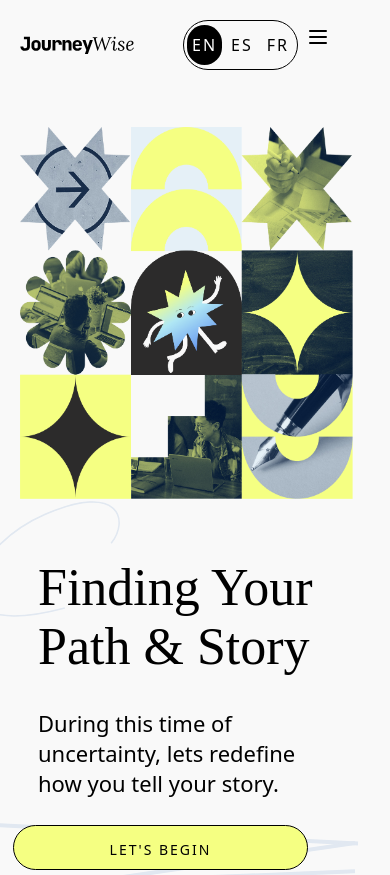
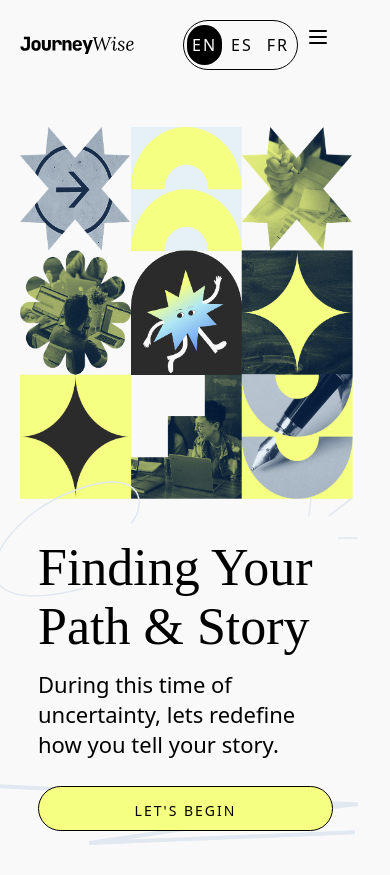
Before and after one commit to cherryontech/JourneyWise, a React (Vite) app in the folder app/: page / in a window 390 px wide. Shown: the top 875 px of the page. Built offline with nearby package versions, Linux system fonts and the light colour scheme; a web font is replaced by a local one.

Commit message:
fixed homepage vectors on mobile

```diff
--- a/app/src/components/homepage/hero-custom.css
+++ b/app/src/components/homepage/hero-custom.css
@@ -35,7 +35,7 @@
     margin-right: 50px;
     margin-left: -10px;
     line-height: normal;
-    margin-top: -90px;
+    margin-top: -110px;
   }
 
   #heading-subheading {
@@ -55,14 +55,14 @@
   }
 
   #subheading {
-    margin-top: 190px;
+    margin-top: 170px;
   }
 
   #lets-begin {
     margin-top: 60px;
     width: 295px;
     height: 45px;
-    margin-left: -35px;
+    margin-left: -10px;
   }
 
 }
--- a/app/src/components/homepage/vectors-custom.css
+++ b/app/src/components/homepage/vectors-custom.css
@@ -25,6 +25,23 @@
     width: 148px;
     height: 116px;
     margin-top: -175px;
-    margin-left: -75px;
+    margin-left: -55px;
+  }
+
+  #line1 {
+    height: 20px;
+    margin-left: 260px;
+    margin-top: -100px;
+  }
+
+  #line2 {
+    height: 20px;
+    margin-left: 280px;
+    margin-top: -20px;
+  }
+
+  #line3 {
+    width: 20px;
+    margin-left: 290px;
   }
 }
```
